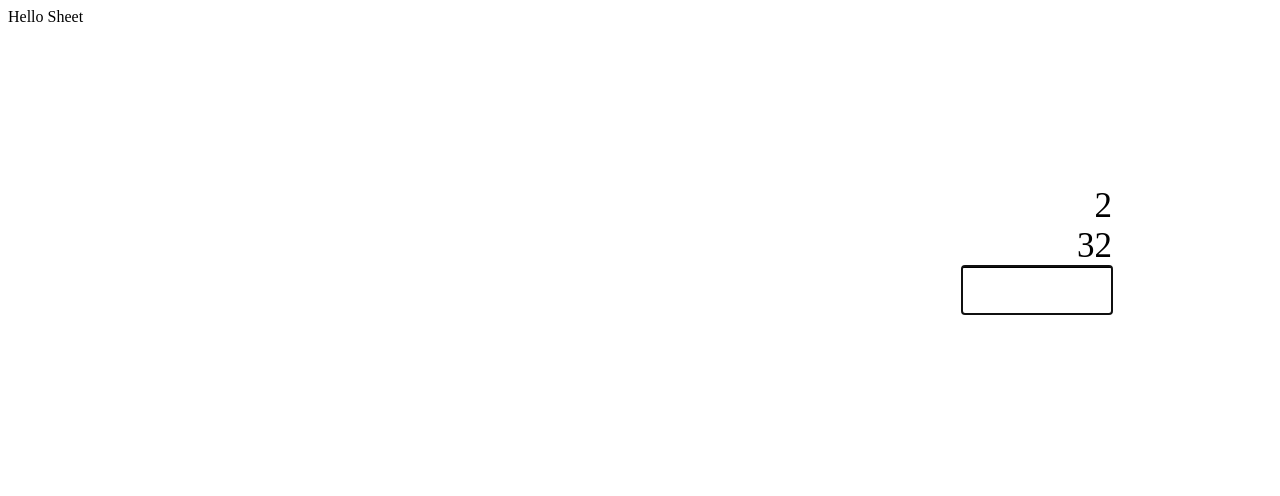
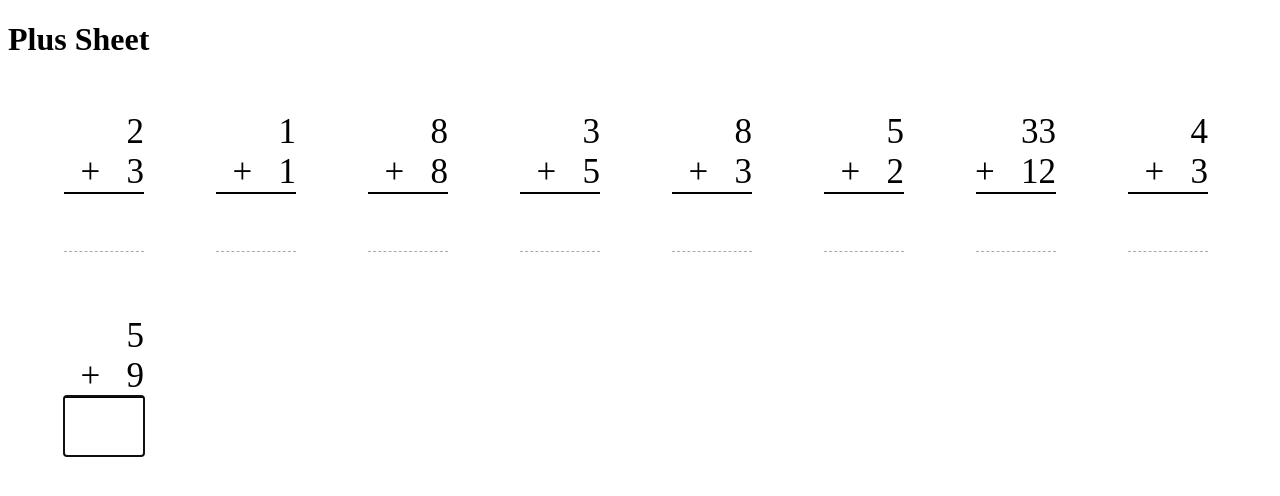
Before and after one commit to windmaomao/react-sheet, a React (Create React App) app: page / in a window 1280 px wide. Shown: the top 496 px of the page. Built offline with nearby package versions, Linux system fonts and the light colour scheme.

Commit message:
add sheet

```diff
--- a/src/App.js
+++ b/src/App.js
@@ -1,15 +1,11 @@
 import React from 'react'
-import { Plus } from './components'
+import { Sheet } from './components'
 
 const App = () => {
   return (
     <div className="App">
-      Hello Sheet
-      <Plus
-        first="2"
-        second="32"
-        value=""
-      />
+      <h1>Plus Sheet</h1>
+      <Sheet />
     </div>
   )
 }
--- a/src/components/Plus.js
+++ b/src/components/Plus.js
@@ -7,18 +7,19 @@ import PlusStyle from './PlusStyle'
  * @param {func} onChange event upon value changed
  * @param {string} first fist value
  * @param {string} second second value
+ * @param {string} error error
  */
 const Plus = ({
   value, onChange,
   first, second,
+  error
 }) => {
   return (
-    <PlusStyle>
+    <PlusStyle error={error}>
       <div>{first}</div>
-      <div>{second}</div>
+      <div>+ &nbsp;&nbsp;{second}</div>
       <div>
         <input
-          tab="1"
           autoFocus
           onChange={onChange}
         />
--- a/src/components/PlusStyle.js
+++ b/src/components/PlusStyle.js
@@ -1,25 +1,35 @@
 import styled from 'styled-components'
+
+const color = props => {
+  if (props.error) return 'red'
+  return 'black'
+}
 
 const PlusStyle = styled.div`
   font-family: Times New Rome;
   font-size: 35px;
-  padding: 10rem;
   display: flex;
   flex-direction: column;
   align-items: end;
+  width: 120px;
+  margin: 2rem 1rem;
 
   input {
     font-family: Times New Rome;
     font-size: 35px;
-    border-bottom: none;
     border-left: none;
     border-right: none;
-    border-top: 2px solid;
-    border-color: black;
+    border-bottom: 1px dashed #aaa;
+    border-top: 2px solid ${color};
     box-sizing: border-box;
     text-align: right;
-    width: 150px;
-    height: 48px;
+    width: 80px;
+    height: 60px;
+  }
+
+  .__last {
+    display: flex;
+    flex-direction: row;
   }
 `
 
--- /dev/null
+++ b/src/components/Sheet.js
@@ -0,0 +1,57 @@
+import React from 'react'
+import Plus from './Plus'
+import SheetStyle from './SheetStyle'
+
+const Sheet = () => {
+  return (
+    <SheetStyle>
+      <Plus
+        first={2}
+        second={3}
+        value=""
+      />
+      <Plus
+        first="1"
+        second="1"
+        value=""
+      />
+      <Plus
+        first="8"
+        second="8"
+        value=""
+      />
+      <Plus
+        first="3"
+        second="5"
+        value=""
+      />
+      <Plus
+        first="8"
+        second="3"
+        value=""
+      />
+      <Plus
+        first="5"
+        second="2"
+        value=""
+      />
+      <Plus
+        first="33"
+        second="12"
+        value=""
+      />
+      <Plus
+        first="4"
+        second="3"
+        value=""
+      />
+      <Plus
+        first="5"
+        second="9"
+        value=""
+      />
+    </SheetStyle>
+  )
+}
+
+export default Sheet
--- /dev/null
+++ b/src/components/SheetStyle.js
@@ -0,0 +1,9 @@
+import styled from 'styled-components'
+
+const SheetStyle = styled.div`
+  display: flex;
+  flex-direction: row;
+  flex-wrap: wrap;
+`
+
+export default SheetStyle
--- a/src/components/index.js
+++ b/src/components/index.js
@@ -1,5 +1,6 @@
 import Plus from './Plus'
+import Sheet from './Sheet'
 
 export {
-  Plus
+  Plus, Sheet
 }
```
